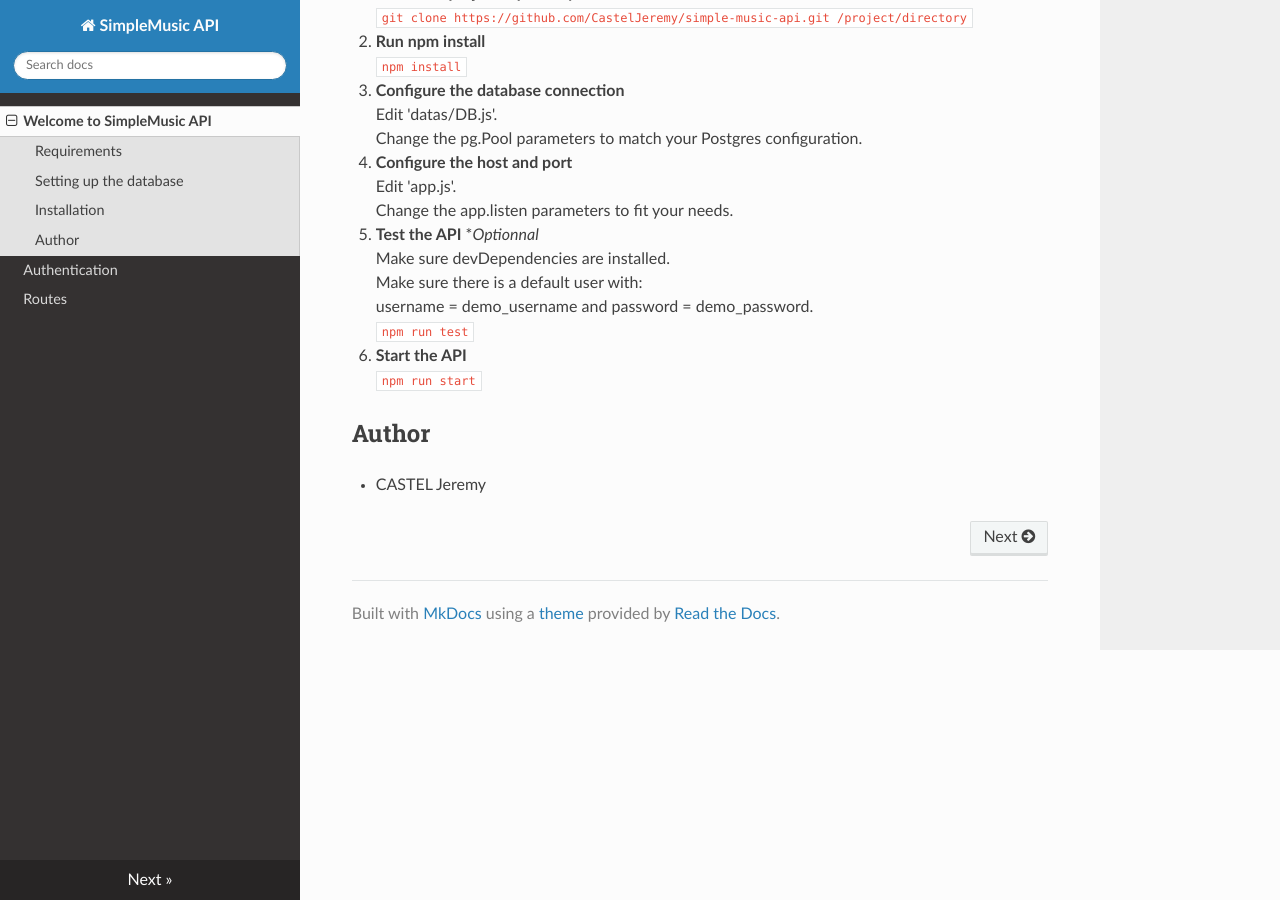
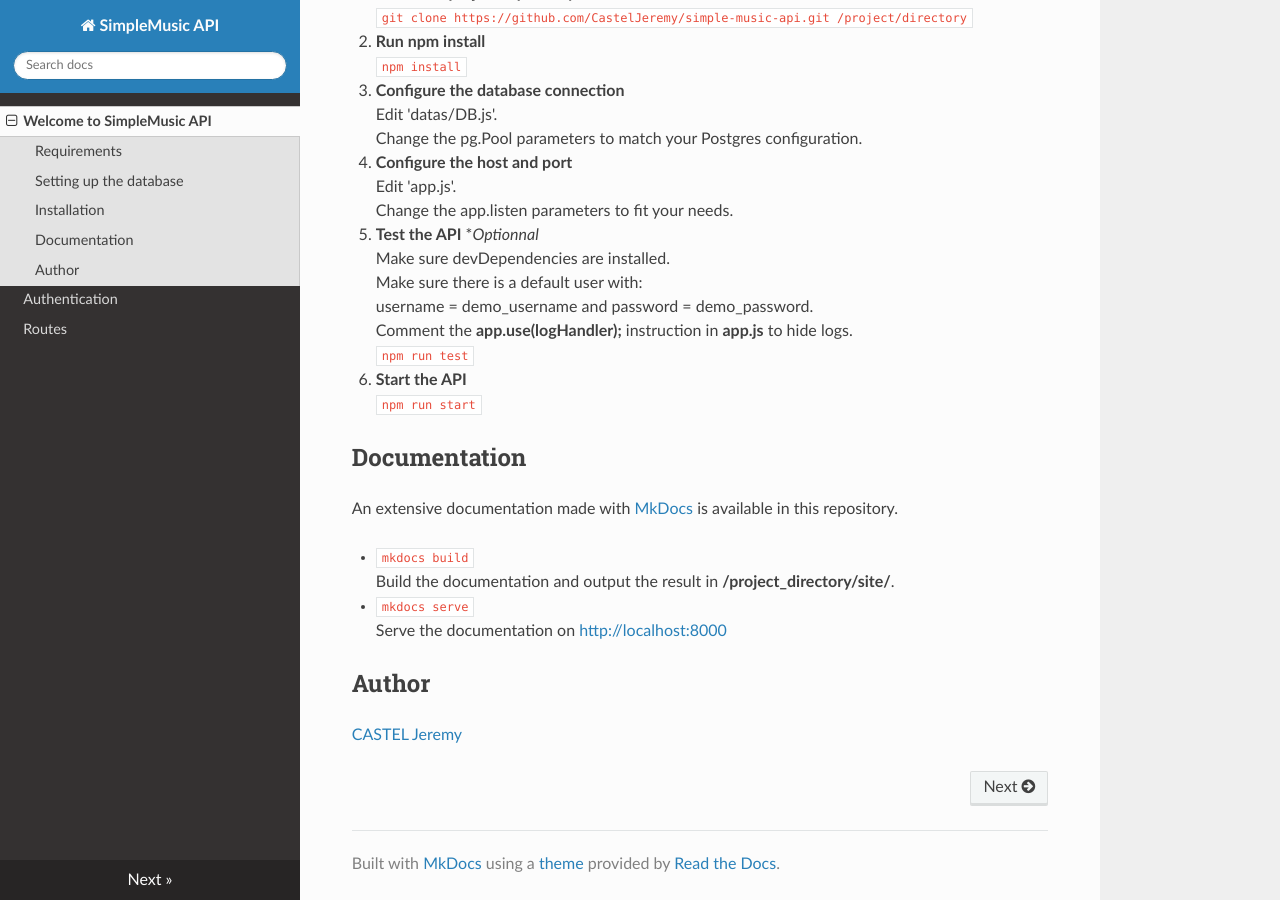
Before and after one commit to CastelJeremy/simple-music-api, an MkDocs documentation site: the page built from docs/index.md, in a window 1280 px wide and 900 px high, scrolled down 923 px. Built offline with MkDocs 1.6.1, drawn with Linux system fonts in a browser that asks for light colours; nearby versions of some CDN libraries.

Commit message:
feat: (docs) describe mkdocs usage

```diff
--- a/docs/index.md
+++ b/docs/index.md
@@ -57,11 +57,22 @@ CREATE TABLE public."user" (
    Make sure devDependencies are installed.
    Make sure there is a default user with:
    username = demo_username and password = demo_password.
+   Comment the **app.use(logHandler);** instruction in **app.js** to hide logs.
    `npm run test`
 
 6. **Start the API**
    `npm run start`
 
+## Documentation
+
+An extensive documentation made with [MkDocs](https://www.mkdocs.org/) is available in this repository.
+
+-   `mkdocs build`
+    Build the documentation and output the result in **/project_directory/site/**.
+
+-   `mkdocs serve`
+    Serve the documentation on [http://localhost:8000](http://localhost:8000)
+
 ## Author
 
--   CASTEL Jeremy
+[CASTEL Jeremy](https://github.com/CastelJeremy)
```
